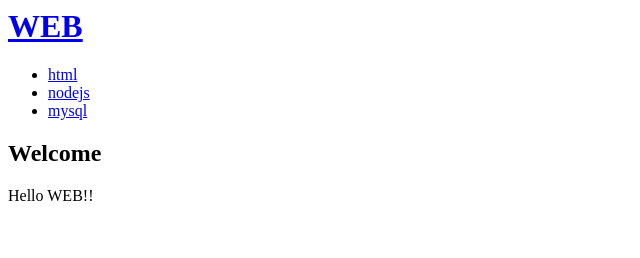
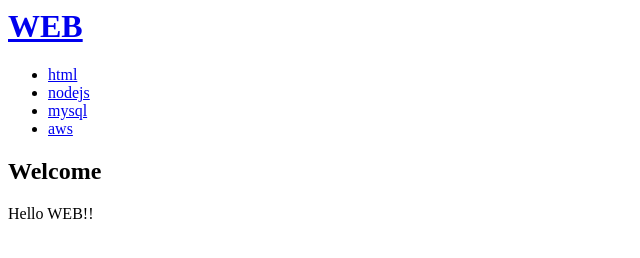
Before and after one commit to hyunks/node-app, a plain HTML site: page index.html in a window 1280 px wide. Shown: the whole page, without its empty margins (0-640 px from the left). Drawn offline with Linux system fonts and the light colour scheme.

Commit message:
Update index.html

```diff
--- a/index.html
+++ b/index.html
@@ -3,6 +3,7 @@
     <li><a href="html.html">html</a></li>
     <li><a href="nodejs.html">nodejs</a></li>
     <li><a href="mysql.html">mysql</a></li>
+    <li><a href="aws.html">aws</a></li>
 </ul>
 <h2>Welcome</h2>
 Hello WEB!!
```
